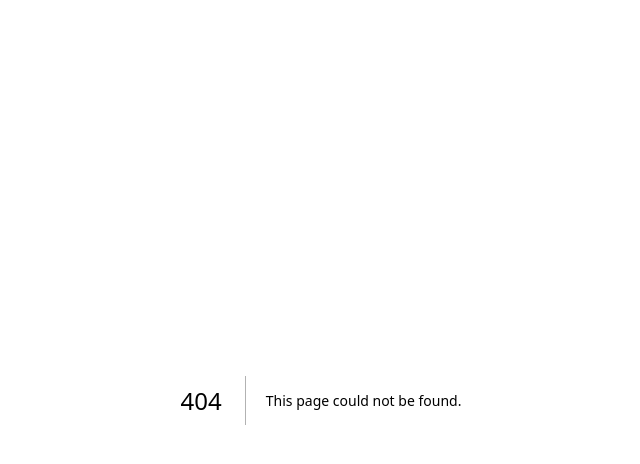
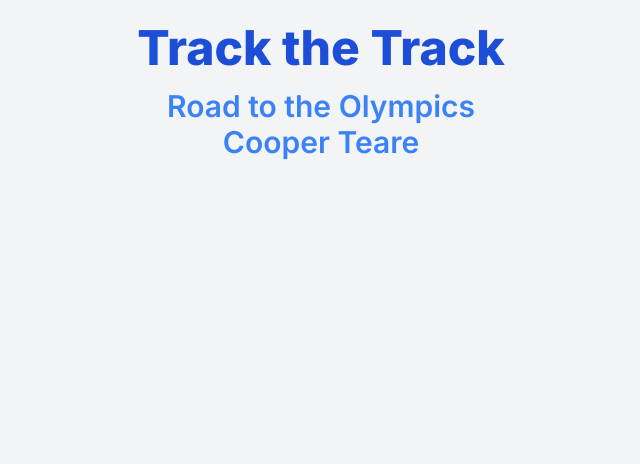
Before and after one commit to sohumgaitonde/trackthetrack, a Next.js app in the folder trackthetrack/: page /athletes/teare in a window 1280 px wide. Before the commit this address had no page. Shown: the top 464 px of the page, without its empty margins (319-959 px from the left). Built offline with nearby package versions, Linux system fonts and the light colour scheme.

Commit message:
Add page for cooper teare, each ranking box links to a page based on their last name

```diff
--- /dev/null
+++ b/trackthetrack/app/athletes/teare/page.tsx
@@ -0,0 +1,32 @@
+"use client";
+
+import React, { useState, useEffect } from 'react';
+import 'tailwindcss/tailwind.css';
+import Link from 'next/link';
+
+
+const TearePage: React.FC = () => {
+
+  return (
+    <div className="min-h-screen bg-gray-100 p-6">
+      <header className="mb-12">
+        <h1 className="text-5xl font-extrabold text-center text-blue-700 mb-4">
+          <Link href="/">
+            <button >
+              Track the Track
+            </button>
+          </Link>
+
+        </h1>
+        <h2 className="text-3xl font-semibold text-center text-blue-500">
+          Road to the Olympics
+        </h2>
+        <h3 className="text-3xl font-semibold text-center text-blue-500">
+          Cooper Teare
+        </h3>
+      </header>
+    </div>
+  );
+};
+
+export default TearePage;
--- a/trackthetrack/app/page.tsx
+++ b/trackthetrack/app/page.tsx
@@ -3,6 +3,7 @@
 import React, { useState, useEffect } from 'react';
 import Calendar from "./calendar/page";
 import Ranking from "./rankings/page";
+import Teare from "./athletes/teare/page";
 import 'tailwindcss/tailwind.css';
 
 
@@ -14,7 +15,7 @@ const HomePage: React.FC = () => {
   function ranking() {
     setmyBool(true)
   }
-  const component = myBool ? <Ranking/> : <Calendar />
+  const component = myBool ? <Ranking/> : <Calendar/>
 
   return (
     <div className="min-h-screen bg-gray-100 p-6">
--- a/trackthetrack/app/rankings/page.tsx
+++ b/trackthetrack/app/rankings/page.tsx
@@ -1,7 +1,9 @@
 "use client";
+import Link from 'next/link';
 
 import React, { useState, useEffect } from 'react';
 import 'tailwindcss/tailwind.css';
+import Teare from "../athletes/teare/page";
 
 const events = [
   "100m",
@@ -54,7 +56,7 @@ const competitorsData: Record<string, { name: string; info: string }[]> = {
     // ...more competitors
   ],
   "1500m": [
-    { name: "Jason White", info: "Best Performance: 3:30.20" },
+    { name: "Cooper Teare", info: "Best Performance: 3:32.16" },
     { name: "Sophia Harris", info: "Best Performance: 3:30.50" },
     { name: "James Clark", info: "Best Performance: 3:30.75" },
     // ...more competitors
@@ -166,6 +168,13 @@ const competitorsData: Record<string, { name: string; info: string }[]> = {
 const RankingPage: React.FC = () => {
   const [selectedEvent, setSelectedEvent] = useState(events[0]);
   const [competitors, setCompetitors] = useState(competitorsData[events[0]]);
+  const [myBool, setmyBool] = useState(true);
+  function calendar() {
+    setmyBool(false)
+  }
+  var competitor = competitors[0];
+  var link = `athletes/${competitor.name.split(" ")[1]}`;
+
 
   useEffect(() => {
     setCompetitors(competitorsData[selectedEvent]);
@@ -196,10 +205,13 @@ const RankingPage: React.FC = () => {
       <section>
         <div className="grid grid-cols-1 sm:grid-cols-2 lg:grid-cols-3 gap-6">
           {competitors.map((competitor, index) => (
-            <div key={index} className="bg-white p-6 rounded-lg shadow-lg hover:shadow-xl transition-shadow">
+
+            <Link href={`/athletes/${encodeURIComponent(competitor.name.split(" ")[1].toLowerCase())}`}>
+              <button key={index} className="bg-white p-6 rounded-lg shadow-lg hover:shadow-xl transition-shadow">
               <h2 className="text-2xl font-semibold text-blue-700">{competitor.name}</h2>
               <p className="text-gray-600 mt-2">{competitor.info}</p>
-            </div>
+            </button>
+            </Link>
           ))}
         </div>
       </section>
--- /dev/null
+++ b/trackthetrack/components/Teare.tsx
@@ -0,0 +1,23 @@
+"use client";
+
+import React, { useState, useEffect } from 'react';
+import 'tailwindcss/tailwind.css';
+
+
+const TearePage: React.FC = () => {
+
+  return (
+    <div className="min-h-screen bg-gray-100 p-6">
+      <header className="mb-12">
+        <h1 className="text-5xl font-extrabold text-center text-blue-700 mb-4">
+          Track the Track
+        </h1>
+        <h2 className="text-3xl font-semibold text-center text-blue-500">
+          Road to the Olympics
+        </h2>
+      </header>
+    </div>
+  );
+};
+
+export default TearePage;
```
